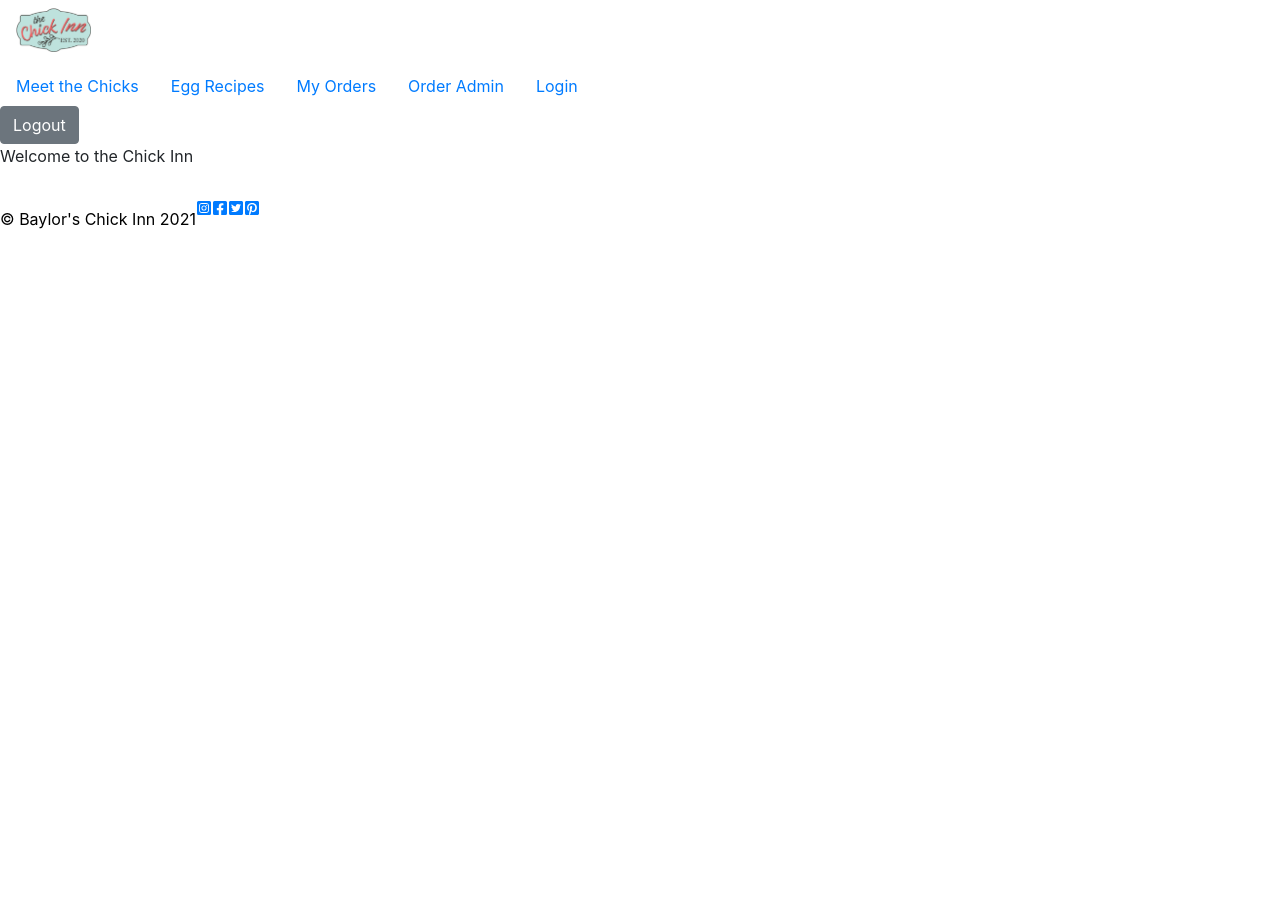
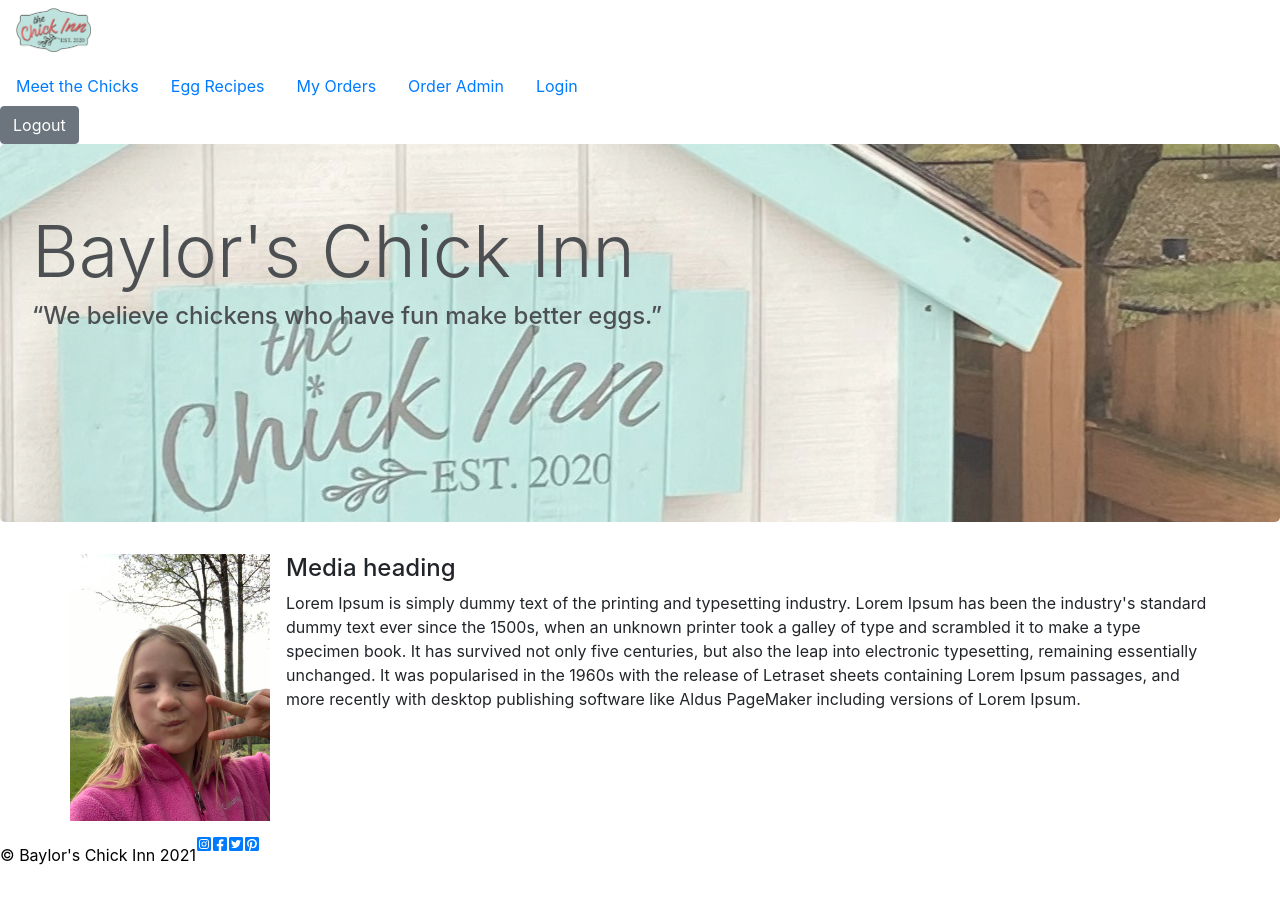
Before and after one commit to DustieMercer/BaylorsChickInn_Client, a React (Create React App) app: page / in a window 1280 px wide. Shown: the top 904 px of the page. Built offline with nearby package versions, Linux system fonts and the light colour scheme; the HTML template or start-up script is replaced by a standard one.

Commit message:
styled home

```diff
--- a/src/App.css
+++ b/src/App.css
@@ -37,4 +37,20 @@ footer  p {
   text-align: left;
 }
 
-/*MAIN DISPLAY*/
+/*HOME DISPLAY*/
+
+.jumbotron {
+  background-image: url("../src/components/assets/chickInnHeader.jpg");
+  width: 100vw;
+  height: 100mm;
+  background-repeat: no-repeat;
+  background-position: center;
+  opacity: 80%;
+}
+
+.home-headshot {
+  border-image: round;
+  width: 200px;
+  object-fit: contain;
+  margin-right: 1em;
+}
--- a/src/components/public/Home.tsx
+++ b/src/components/public/Home.tsx
@@ -1,15 +1,51 @@
-import * as React from 'react';
-import { Component } from 'react';
+import * as React from "react";
+import { Component } from "react";
+import { Container, Row, Col, Jumbotron, Button, Media } from "reactstrap";
+import baylor from "../assets/baylor.jpg";
 
+export interface HomeProps {
+  className: string;
+}
+
+export interface HomeState {}
 
 class Home extends Component {
-
-render() {
+  render() {
     return (
       <main>
-        <p> Welcome to the Chick Inn</p>
+        <Jumbotron>
+          <h1 className="display-3">Baylor's Chick Inn</h1>
+          <h4>“We believe chickens who have fun make better eggs.”</h4>
+        </Jumbotron>
+        <Container>
+          <Row>
+            <Media>
+              <Media left href="#">
+                <img
+                  src={baylor}
+                  className="home-headshot"
+                  alt="Baylor Headshot"
+                />
+              </Media>
+
+              <Media body>
+                <Media heading>Media heading</Media>
+                Lorem Ipsum is simply dummy text of the printing and typesetting
+                industry. Lorem Ipsum has been the industry's standard dummy
+                text ever since the 1500s, when an unknown printer took a galley
+                of type and scrambled it to make a type specimen book. It has
+                survived not only five centuries, but also the leap into
+                electronic typesetting, remaining essentially unchanged. It was
+                popularised in the 1960s with the release of Letraset sheets
+                containing Lorem Ipsum passages, and more recently with desktop
+                publishing software like Aldus PageMaker including versions of
+                Lorem Ipsum.
+              </Media>
+            </Media>
+          </Row>
+        </Container>
       </main>
-    )
+    );
   }
 }
 
--- a/src/components/public/NavBar.tsx
+++ b/src/components/public/NavBar.tsx
@@ -15,6 +15,7 @@ export interface NavBarProps {
 }
 
 export interface NavBarState {
+  loginToggle: boolean,
 }
 
 class NavBar extends Component<NavBarProps, any> {
@@ -70,7 +71,8 @@ class NavBar extends Component<NavBarProps, any> {
             </NavItem>
           </Nav>
 
-          <Button onClick={this.clearToken}>Logout</Button>
+          <Button onClick=
+          {this.clearToken}>Logout</Button>
 
         </Navbar>
 
```
Also changed, not shown: src/components/assets/baylor.jpg (added).
